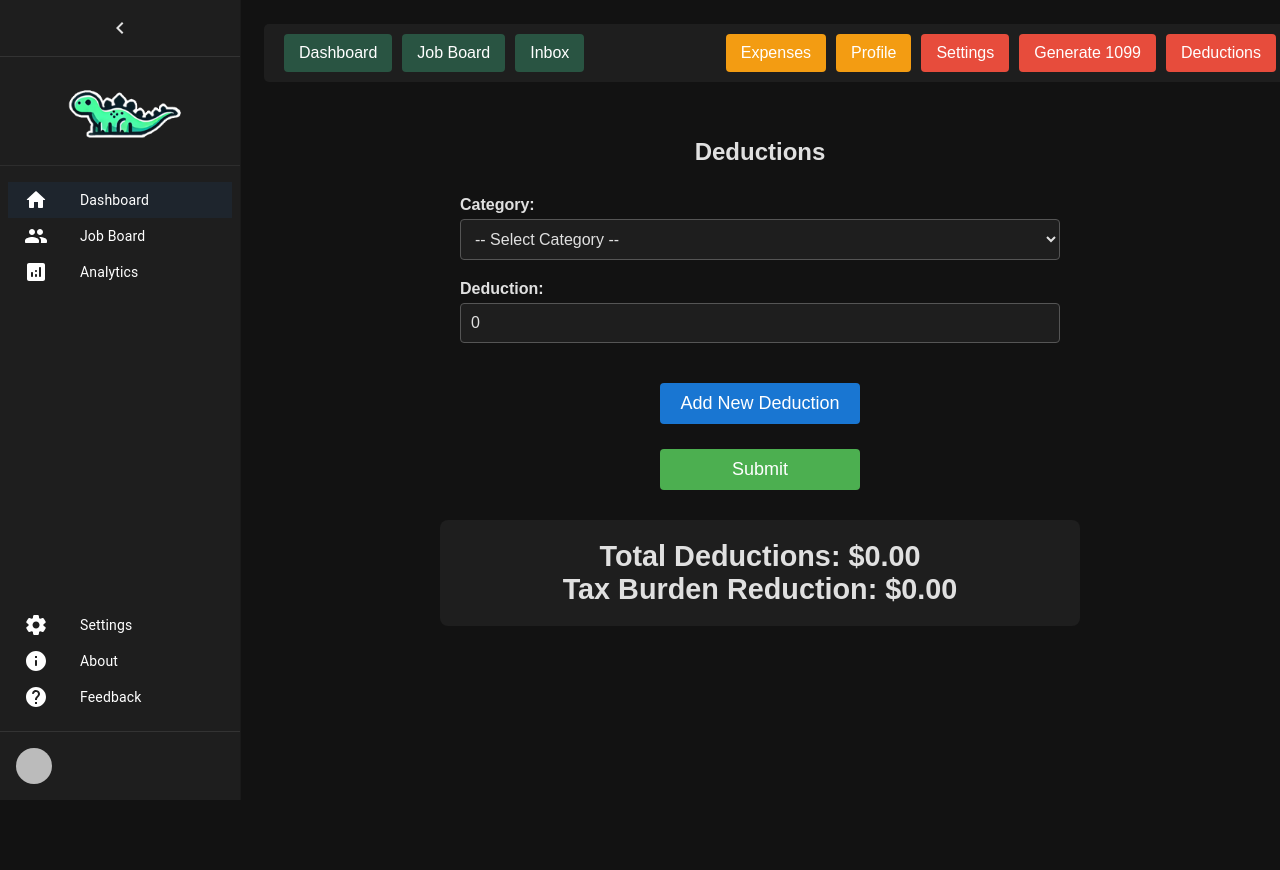
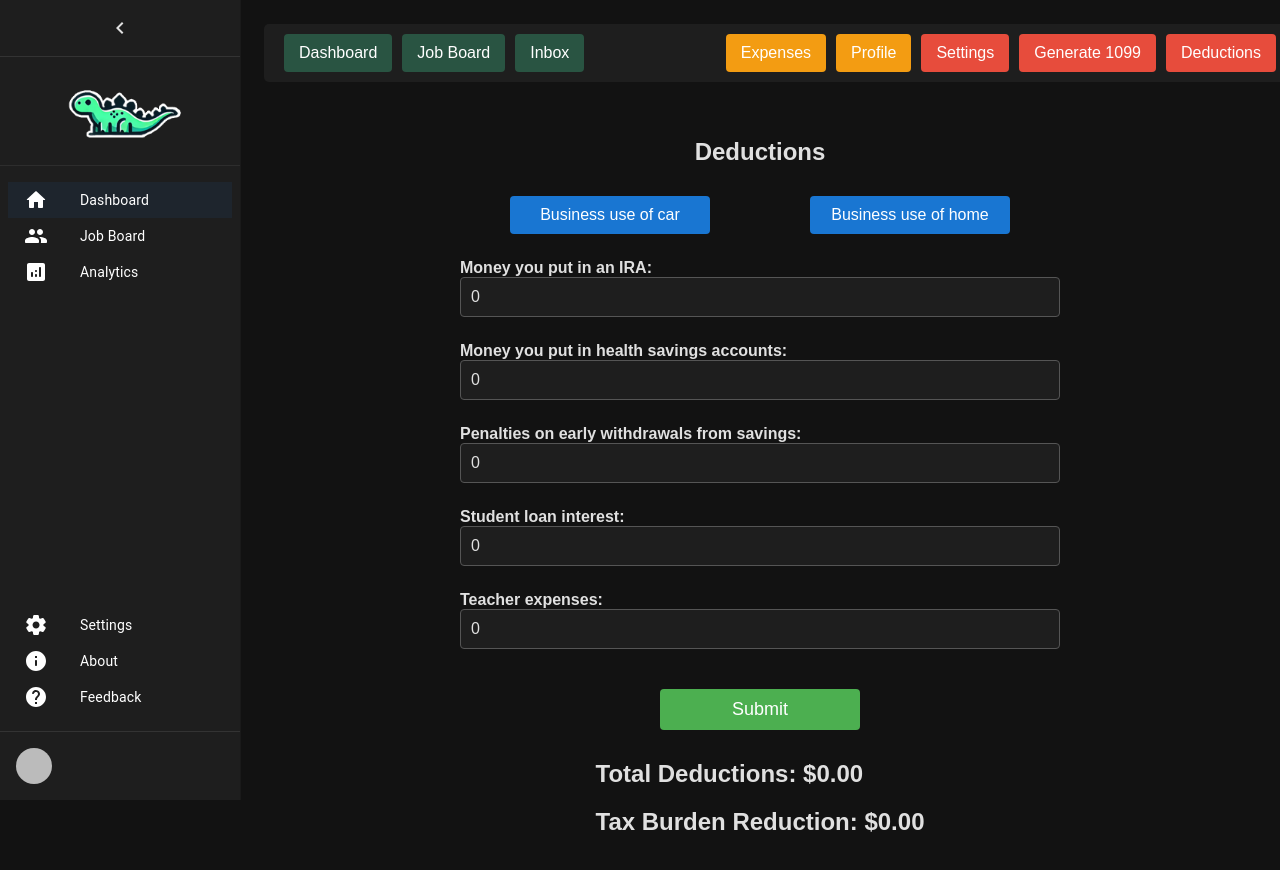
Before and after one commit to robertwzinser/Tax-Management, a React (Create React App) app: page /deductions in a window 1280 px wide. Shown: the top 870 px of the page. Before the commit the page ends 800 px from the top, so only its background shows below. Built offline with nearby package versions, Linux system fonts and the light colour scheme; no server answers; the database is empty; sample sign-in values are in the browser's storage.

Commit message:
Overhaul Deductions

```diff
--- a/src/pages/Deductions.css
+++ b/src/pages/Deductions.css
@@ -26,45 +26,56 @@
   align-items: center;
 }
 
-  .deduction-item {
+/* Button Group for Business Use */
+.button-group {
+  width: 100%;
+  margin-bottom: 15px;
   display: flex;
-    flex-direction: column;
+  justify-content: space-between;
+}
+
+.select-button {
+  background-color: #1976d2;
+  color: white;
+  padding: 10px 20px;
+  border: none;
+  border-radius: 4px;
+  cursor: pointer;
+  font-size: 16px;
+  width: 48%; /* Space out buttons evenly */
+}
+
+.select-button.active {
+  background-color: #4caf50;
+}
+
+.select-button:hover {
+  background-color: #1565c0;
+}
+
+.ira-input,
+.deduction-input {
   width: 100%;
   margin-bottom: 15px;
 }
 
-  .deduction-item label {
+.ira-input label,
+.deduction-input label {
+  font-weight: bold;
+  color: #e0e0e0;
   margin-bottom: 5px;
-    font-weight: bold;
-    color: #e0e0e0; /* Light label text */
 }
 
-  .deduction-item select,
-  .deduction-item input {
+.ira-input input,
+.deduction-input input {
   width: 100%;
   padding: 10px;
   margin-bottom: 10px;
   font-size: 16px;
   border-radius: 4px;
-    border: 1px solid #555; /* Dark border for inputs */
-    background-color: #1e1e1e; /* Dark input background */
-    color: #e0e0e0; /* Light text in input */
-  }
-
-  /* Add and Remove Buttons */
-  .deduction-item button {
-    background-color: #f44336;
-    color: white;
-    padding: 10px;
-    border: none;
-    border-radius: 4px;
-    cursor: pointer;
-    font-size: 16px;
-    margin-top: 10px;
-  }
-
-  .deduction-item button:hover {
-    background-color: #e53935;
+  border: 1px solid #555;
+  background-color: #1e1e1e;
+  color: #e0e0e0;
 }
 
 /* Submit Button */
@@ -80,38 +91,5 @@
 }
 
 .submit-button:hover {
-    background-color: #45a049;
+  background-color: #45a
 }
-
-  /* Add New Deduction Button */
-  .add-button {
-    background-color: #1976d2;
-    color: white;
-    padding: 10px 20px;
-    border: none;
-    border-radius: 4px;
-    cursor: pointer;
-    font-size: 18px;
-    margin-top: 15px;
-  }
-
-  .add-button:hover {
-    background-color: #1565c0;
-  }
-
-  /* Deduction Summary Section */
-  .deduction-summary {
-    width: 100%;
-    max-width: 600px;
-    margin-top: 20px;
-    padding: 20px;
-    background-color: #1e1e1e;
-    color: #e0e0e0;
-    border-radius: 8px;
-    text-align: center;
-  }
-
-  .deduction-summary h2 {
-    font-size: 1.8em;
-    margin: 0;
-  }
--- a/src/pages/Deductions.js
+++ b/src/pages/Deductions.js
@@ -4,55 +4,82 @@ import { auth } from "../firebase";
 import "./Deductions.css";
 
 const Deductions = () => {
-  const [inputs, setInputs] = useState([{ category: "", deduction: 0 }]);
+  const [selectedDeductions, setSelectedDeductions] = useState({
+    carUse: false,
+    homeUse: false,
+    iraAmount: 0,
+    healthSavings: 0,
+    earlyWithdrawalPenalties: 0,
+    studentLoanInterest: 0,
+    teacherExpenses: 0,
+  });
   const [totalDeductions, setTotalDeductions] = useState(0);
   const [taxBurdenReduction, setTaxBurdenReduction] = useState(0); // State to track tax burden reduction
   const taxRate = 0.25; // Estimated tax rate (25%)
 
-  const addInput = () => {
-    setInputs([...inputs, { category: "", deduction: 0 }]);
+  const toggleButton = (field) => {
+    setSelectedDeductions((prevState) => ({
+      ...prevState,
+      [field]: !prevState[field], // Toggle the selected state
+    }));
   };
 
-  const removeInputs = (currentIndex) => {
-    const filteredInputs = inputs.filter((input, index) => index !== currentIndex);
-    setInputs(filteredInputs);
+  const handleInputChange = (e) => {
+    const { name, value } = e.target;
+    setSelectedDeductions((prevState) => ({
+      ...prevState,
+      [name]: parseFloat(value) || 0,
+    }));
   };
 
-  const handleChange = (e, index) => {
-    const inputData = [...inputs];
-    inputData[index][e.target.name] = e.target.value;
-    setInputs(inputData);
-  };
+  useEffect(() => {
+    // Calculate total deductions and tax burden reduction
+    let total = 0;
 
-  // Calculate total deductions and tax burden reduction whenever inputs change
-  useEffect(() => {
-    const total = inputs.reduce((acc, input) => acc + parseFloat(input.deduction || 0), 0);
+    if (selectedDeductions.carUse) {
+      total += 1000; // Example value for business use of car
+    }
+    if (selectedDeductions.homeUse) {
+      total += 1500; // Example value for business use of home
+    }
+
+    // Add quantifiable deductions
+    total += selectedDeductions.iraAmount;
+    total += selectedDeductions.healthSavings;
+    total += selectedDeductions.earlyWithdrawalPenalties;
+    total += selectedDeductions.studentLoanInterest;
+    total += selectedDeductions.teacherExpenses;
+
     setTotalDeductions(total);
-
-    // Calculate the tax burden reduction
-    const reduction = total * taxRate;
-    setTaxBurdenReduction(reduction);
-  }, [inputs]);
+    setTaxBurdenReduction(total * taxRate);
+  }, [selectedDeductions]);
 
   const formSubmit = async (e) => {
     e.preventDefault();
     const user = auth.currentUser;
-    if (user.uid) {
-      inputs.map(async (input) => {
+    if (user?.uid) {
       try {
         const deductionRef = ref(getDatabase(), "deductionCollection");
         const newDeduction = push(deductionRef);
         await set(newDeduction, {
-            category: input.category,
-            deduction: input.deduction,
+          selectedDeductions,
+          totalDeductions,
           timestamp: serverTimestamp(),
           userID: user.uid,
         });
-          setInputs([{ category: "", deduction: 0 }]); // Reset inputs after submission
+        // Reset state after submission
+        setSelectedDeductions({
+          carUse: false,
+          homeUse: false,
+          iraAmount: 0,
+          healthSavings: 0,
+          earlyWithdrawalPenalties: 0,
+          studentLoanInterest: 0,
+          teacherExpenses: 0,
+        });
       } catch (error) {
         console.log(error);
       }
-      });
     }
   };
 
@@ -60,52 +87,96 @@ const Deductions = () => {
     <div className="deductions-container">
       <h1>Deductions</h1>
       <div className="deductions-content">
-        <form className="deduction-form" onSubmit={(e) => formSubmit(e)}>
-          {inputs.map((input, index) => (
-            <div key={index} className="deduction-item">
-              <label htmlFor="category">Category:</label>
-              <select
-                value={input.category}
-                name="category"
-                onChange={(e) => handleChange(e, index)}
+        <form className="deduction-form" onSubmit={formSubmit}>
+          {/* Button Select for Business Use of Car and Home */}
+          <div className="button-group">
+            <button
+              type="button"
+              className={`select-button ${selectedDeductions.carUse ? 'active' : ''}`}
+              onClick={() => toggleButton('carUse')}
             >
-                <option value="">-- Select Category --</option>
-                <option value="Business use of your car">Business use of your car</option>
-                <option value="Business use of your home">Business use of your home</option>
-                <option value="Money you put in an IRA">Money you put in an IRA</option>
-                <option value="Money you put in health savings accounts">
-                  Money you put in health savings accounts
-                </option>
-                <option value="Penalties on early withdrawals from savings">
-                  Penalties on early withdrawals from savings
-                </option>
-                <option value="Student loan interest">Student loan interest</option>
-                <option value="Teacher expenses">Teacher expenses</option>
-              </select>
+              {selectedDeductions.carUse ? "Selected: Business use of car" : "Business use of car"}
+            </button>
 
-              <label htmlFor="deduction">Deduction:</label>
+            <button
+              type="button"
+              className={`select-button ${selectedDeductions.homeUse ? 'active' : ''}`}
+              onClick={() => toggleButton('homeUse')}
+            >
+              {selectedDeductions.homeUse ? "Selected: Business use of home" : "Business use of home"}
+            </button>
+          </div>
+
+          {/* IRA input prompt */}
+          <div className="ira-input">
+            <label>
+              Money you put in an IRA:
               <input
                 type="number"
-                placeholder="Enter deduction"
-                value={input.deduction}
-                name="deduction"
-                onChange={(e) => handleChange(e, index)}
+                name="iraAmount"
+                value={selectedDeductions.iraAmount}
+                onChange={handleInputChange}
+                placeholder="Enter amount"
               />
+            </label>
+          </div>
 
-              {inputs.length > 1 && (
-                <button
-                  type="button"
-                  onClick={() => removeInputs(index)}
-                  className="remove-button"
-                >
-                  Remove Deduction
-                </button>
-              )}
+          {/* Health Savings input */}
+          <div className="deduction-input">
+            <label>
+              Money you put in health savings accounts:
+              <input
+                type="number"
+                name="healthSavings"
+                value={selectedDeductions.healthSavings}
+                onChange={handleInputChange}
+                placeholder="Enter amount"
+              />
+            </label>
           </div>
-          ))}
-          <button type="button" onClick={addInput} className="add-button">
-            Add New Deduction
-          </button>
+
+          {/* Early Withdrawal Penalties input */}
+          <div className="deduction-input">
+            <label>
+              Penalties on early withdrawals from savings:
+              <input
+                type="number"
+                name="earlyWithdrawalPenalties"
+                value={selectedDeductions.earlyWithdrawalPenalties}
+                onChange={handleInputChange}
+                placeholder="Enter amount"
+              />
+            </label>
+          </div>
+
+          {/* Student Loan Interest input */}
+          <div className="deduction-input">
+            <label>
+              Student loan interest:
+              <input
+                type="number"
+                name="studentLoanInterest"
+                value={selectedDeductions.studentLoanInterest}
+                onChange={handleInputChange}
+                placeholder="Enter amount"
+              />
+            </label>
+          </div>
+
+          {/* Teacher Expenses input */}
+          <div className="deduction-input">
+            <label>
+              Teacher expenses:
+              <input
+                type="number"
+                name="teacherExpenses"
+                value={selectedDeductions.teacherExpenses}
+                onChange={handleInputChange}
+                placeholder="Enter amount"
+              />
+            </label>
+          </div>
+
           <button type="submit" className="submit-button">
             Submit
           </button>
```
Lines whose indentation alone changed are shown as unchanged.
